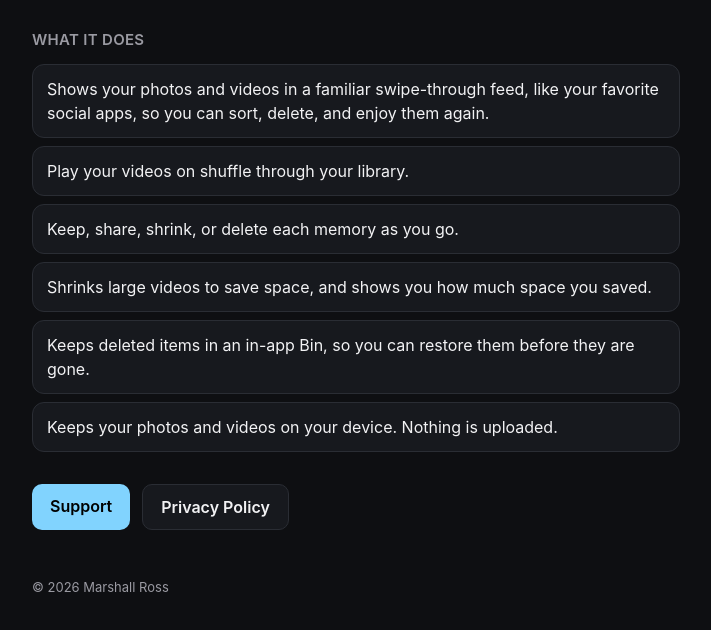
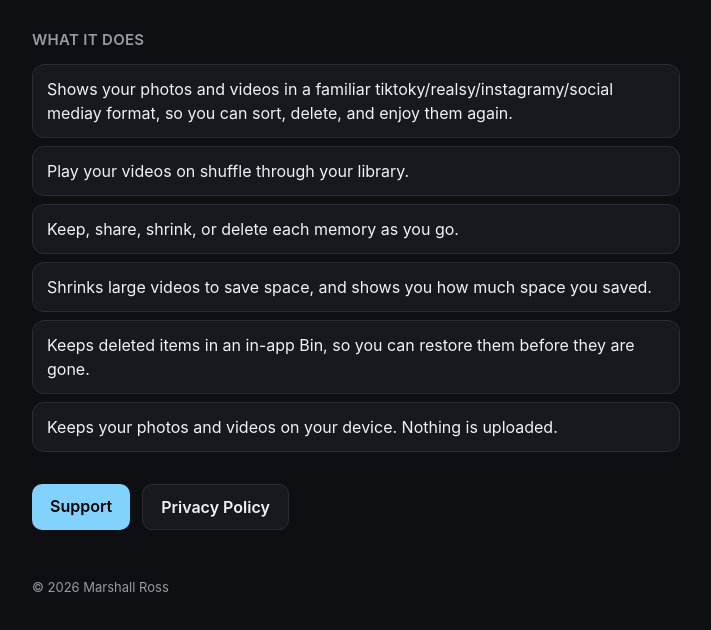
Before and after one commit to MarshallARoss/cloudfull, a plain HTML site: page docs/index.html in a window 1280 px wide. Shown: the part 262-892 px from the top of the page, without its empty margins (284-995 px from the left). Drawn offline with Linux system fonts and the light colour scheme.

Commit message:
Home page: use the owner's feed description

```diff
--- a/docs/index.html
+++ b/docs/index.html
@@ -108,7 +108,7 @@
 
   <h2>What it does</h2>
   <ul class="features">
-    <li>Shows your photos and videos in a familiar swipe-through feed, like your favorite social apps, so you can sort, delete, and enjoy them again.</li>
+    <li>Shows your photos and videos in a familiar tiktoky/realsy/instagramy/social mediay format, so you can sort, delete, and enjoy them again.</li>
     <li>Play your videos on shuffle through your library.</li>
     <li>Keep, share, shrink, or delete each memory as you go.</li>
     <li>Shrinks large videos to save space, and shows you how much space you saved.</li>
```
